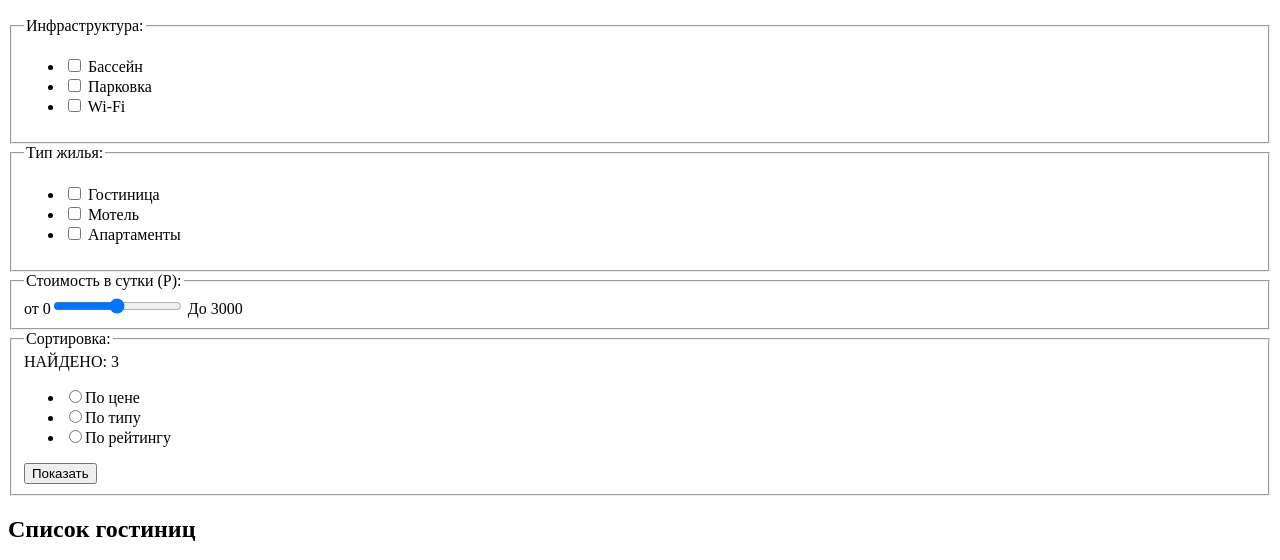
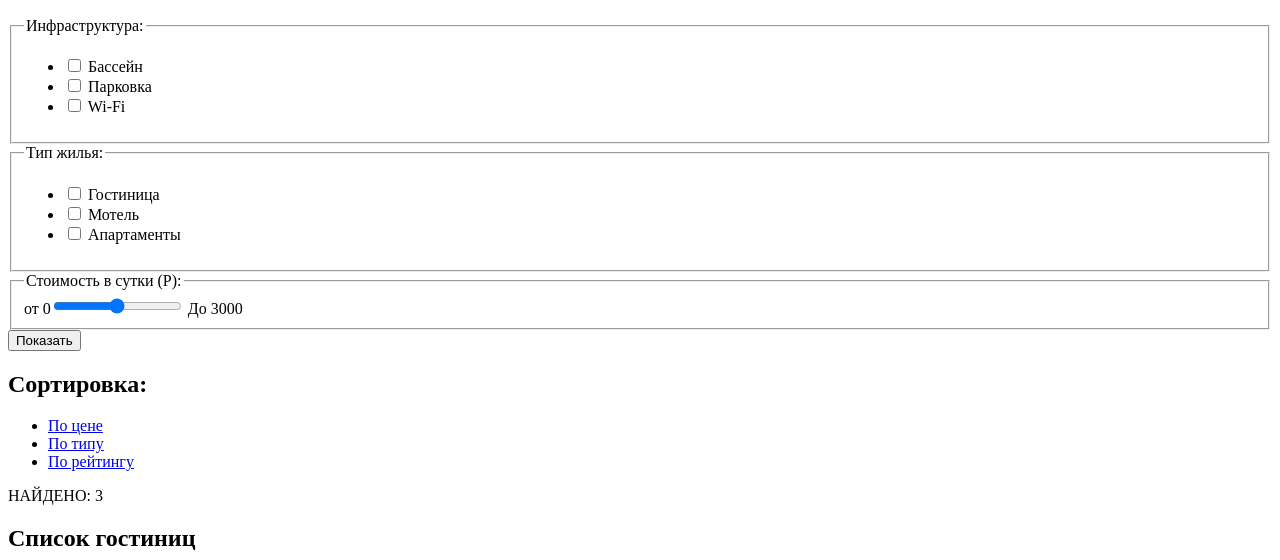
Before and after one commit to kass-cat/1469103-sedona-28, a plain HTML site: page catalog.html in a window 1280 px wide. Shown: the part 228-788 px from the top of the page. Drawn offline with Linux system fonts and the light colour scheme.

Commit message:
Доработано заданание "7. Завершаем разметку"
Доработано заданание "7. Завершаем разметку"
Отредактирована форма фильтра и сделан новый section  с ссылками

```diff
--- a/catalog.html
+++ b/catalog.html
@@ -60,23 +60,23 @@
         <legend>Стоимость в сутки (Р):</legend>
         от 0<input type="range" min="0" max="3000" step="100" id="cost"> До 3000
       </fieldset>
-      <fieldset>
-        <span>НАЙДЕНО: 3</span>
-        <legend>Сортировка:</legend>
+      <button type="submit">Показать</button>
+    </form>
+  </section>
+  <section>
+    <h2>Сортировка:</h2>
     <ul>
       <li>
-            <label><input type="radio" name="sorting" value="price">По цене </label>
+        <a href="#">По цене </a>
       </li>
       <li>
-            <label><input type="radio" name="sorting" value="type">По типу</label>
+        <a href="#">По типу</a>
       </li>
       <li>
-            <label><input type="radio" name="sorting" value="rating">По рейтингу</label>
+        <a href="#">По рейтингу</a>
       </li>
     </ul>
-        <button type="submit" name="button">Показать</button>
-      </fieldset>
-    </form>
+    <span>НАЙДЕНО: 3</span>
   </section>
   <section>
     <h2>Список гостиниц</h2>
```
Lines whose indentation alone changed are shown as unchanged.
